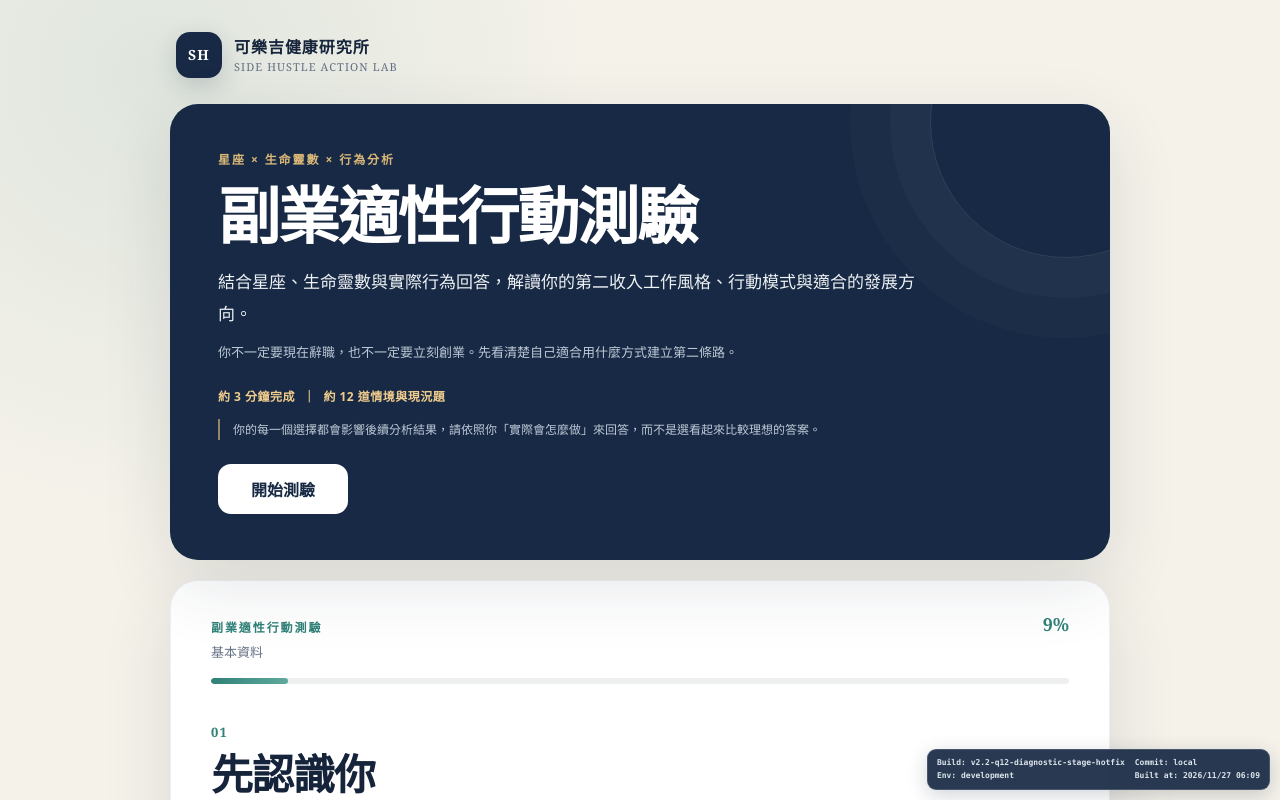
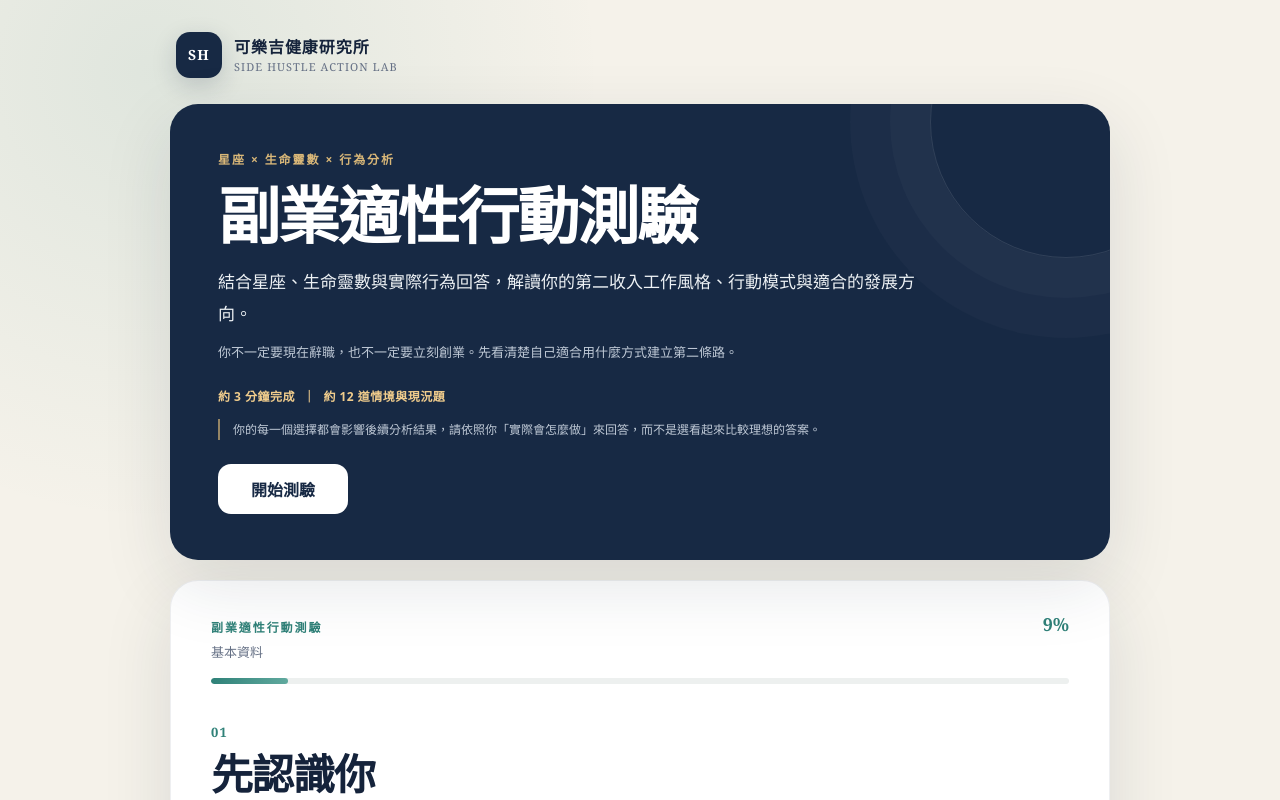
Before and after one commit to b9622024/side-hustle-assessment, a Next.js app: page / in a window 1280 px wide. Shown: the top 800 px of the page. Built offline with nearby package versions, Linux system fonts and the light colour scheme.

Commit message:
fix: hide internal build information from public pages

```diff
--- a/src/app/layout.tsx
+++ b/src/app/layout.tsx
@@ -1,6 +1,5 @@
 import type { Metadata } from "next";
 import "./globals.css";
-import { BuildInfo } from "./_components/build-info";
 
 export const metadata: Metadata = {
   title: "副業適性測驗｜找出適合你的第二收入模式",
@@ -8,5 +7,5 @@ export const metadata: Metadata = {
 };
 
 export default function RootLayout({ children }: Readonly<{ children: React.ReactNode }>) {
-  return <html lang="zh-Hant"><body>{children}<BuildInfo /></body></html>;
+  return <html lang="zh-Hant"><body>{children}</body></html>;
 }
```
